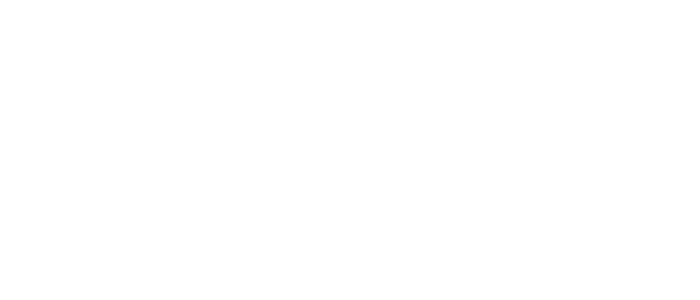
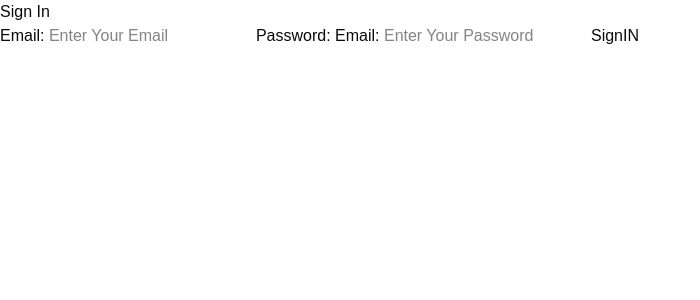
Before and after one commit to madhavareddyrb/Full_Stack_Project_LMS, a React (Vite) app in the folder LMS-PROJECT-FRONTEND/: page /login in a window 1280 px wide. Before the commit this address had no page. Shown: the top 300 px of the page, without its empty margins (0-700 px from the left). Built offline with nearby package versions, Linux system fonts and the light colour scheme.

Commit message:
Worked on Sign and Sign Up and Sign In Completed and Styles are pending

```diff
--- a/LMS-PROJECT-FRONTEND/src/App.jsx
+++ b/LMS-PROJECT-FRONTEND/src/App.jsx
@@ -4,6 +4,9 @@
 import {Routes, Route, BrowserRouter} from "react-router"
 import HomePage from './Components/HomePageComponents/HomePage';
 import SignUp from './Components/Authentication/SignUp/SignUp';
+import SignIn from './Components/Authentication/SignIn/SignIn';
+import UserDashboard from './Components/UserProfileComponents/UserDashboard/UserDashboard';
+
 
 
 function App() {
@@ -14,6 +17,8 @@
         <Routes>
           <Route path="" element=<HomePage /> />
           <Route path="signup" element=<SignUp /> />
+          <Route path="login" element=<SignIn /> />
+          <Route path="userdashboard" element=<UserDashboard /> />
         </Routes>
       </BrowserRouter>
     </>
--- a/LMS-PROJECT-FRONTEND/src/Components/Authentication/SignIn/SignIn.jsx
+++ b/LMS-PROJECT-FRONTEND/src/Components/Authentication/SignIn/SignIn.jsx
@@ -0,0 +1,57 @@
+import React, { useState } from "react";
+import axios from "axios";
+import { NavLink, useNavigate } from "react-router";
+
+export default function SignIn() {
+  const [email, setEmail] = useState("");
+  const [password, setPassowrd] = useState("");
+
+  const [message, setMessage] = useState("");
+
+  const navigate = useNavigate();
+
+  const handleLogin = async (e) => {
+    e.preventDefault();
+    try {
+      const response = await axios.post("http://localhost:3000/login", {
+        email,
+        password,
+      });
+      setMessage("Login SuccessFull");
+      console.log(response.data);
+      navigate("/userdashboard");
+    } catch (error) {
+      setMessage(
+        error.response?.data?.message || "An error occurred during login.",
+      );
+    }
+  };
+
+  return (
+    <>
+      <h2>Sign In</h2>
+      {message && <p className="text-red-700"> {message}</p>}
+      <form action="" onSubmit={handleLogin}>
+        <label htmlFor="">Email: </label>
+        <input
+          type="email"
+          name="Email"
+          placeholder="Enter Your Email "
+          onChange={(e) => setEmail(e.target.value)}
+          required
+        />
+
+        <label htmlFor="">Password: </label>
+        <label htmlFor="">Email: </label>
+        <input
+          type="password"
+          name="Password"
+          placeholder="Enter Your Password "
+          onChange={(e) => setPassowrd(e.target.value)}
+          required
+        />
+        <button type="submit">SignIN</button>
+      </form>
+    </>
+  );
+}
--- a/LMS-PROJECT-FRONTEND/src/Components/HomePageComponents/Navbar/Navbar.tsx
+++ b/LMS-PROJECT-FRONTEND/src/Components/HomePageComponents/Navbar/Navbar.tsx
@@ -59,7 +59,7 @@
           },
         )}
       >
-            <div className="hidden items-center gap-2 md:flex">
+        <div className="hidden items-center gap-2 md:flex">
           {links.map((link, i) => (
             <a
               key={i}
@@ -70,12 +70,12 @@
             </a>
           ))}
 
+          <NavLink to="/login">
+            <Button variant="outline">Sign In</Button>
+          </NavLink>
 
-
-          <Button variant="outline">Sign In</Button>
           <Button>
-
-          <NavLink to="/signup">SignUP</NavLink>
+            <NavLink to="/signup">SignUP</NavLink>
           </Button>
           {/* <Button>Get Started</Button> */}
         </div>
@@ -120,7 +120,9 @@
             <Button variant="outline" className="w-full">
               Sign
             </Button>
-            <Button variant="outline" className="w-full">Sign Up</Button>
+            <Button variant="outline" className="w-full">
+              Sign Up
+            </Button>
             <Button className="w-full">Sign UP</Button>
           </div>
         </div>
--- /dev/null
+++ b/LMS-PROJECT-FRONTEND/src/Components/UserProfileComponents/UserDashboard/UserDashboard.jsx
@@ -0,0 +1,9 @@
+
+
+export default function UserDashboard(){
+
+  return (<>
+
+  <h2>User Profile Coming Soon</h2>
+  </>)
+}
```
Also changed, not shown: LMS-PROJECT-FRONTEND/src/Components/UserProfileComponents/MyLearning/MyLearning.css (added), LMS-PROJECT-FRONTEND/src/Components/UserProfileComponents/MyLearning/MyLearning.jsx (added), LMS-PROJECT-FRONTEND/src/Components/UserProfileComponents/UserDashboard/UserDashboard.css (added), 1 other file (tests, documents, lock files or other folders).
